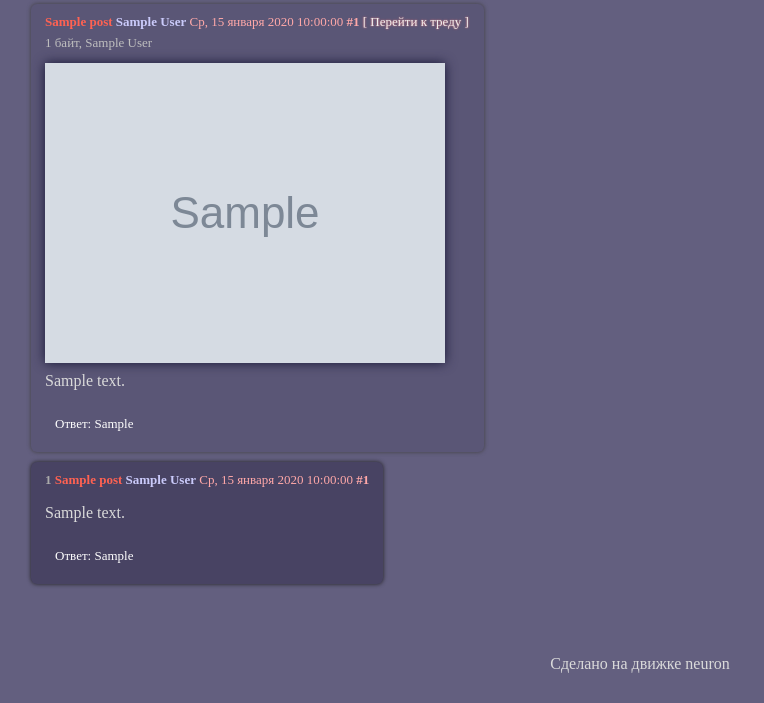
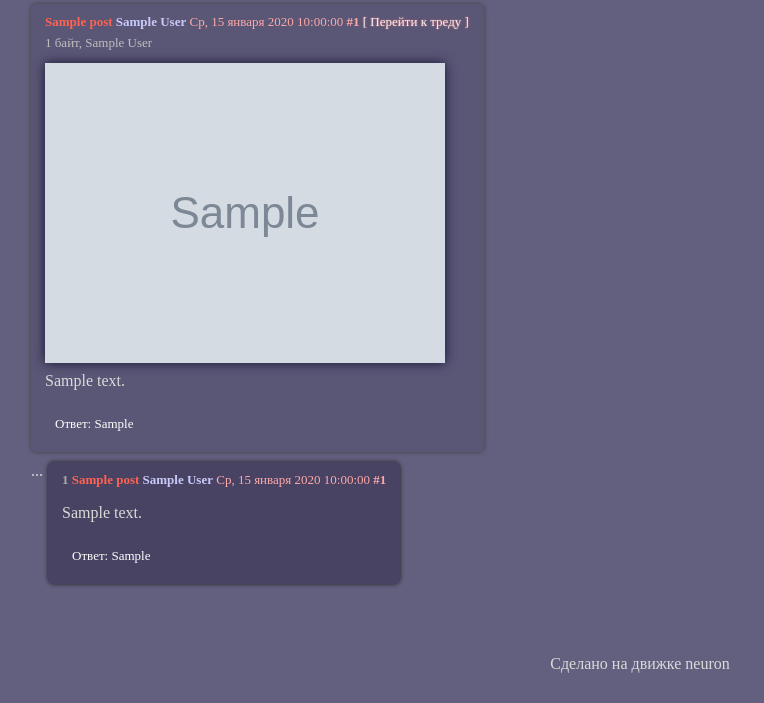
Before and after one commit to CyberpunkIsNotDead/neuron_engine, a Django app: template neuron_engine/templates/neuron_engine/board.html in a window 1280 px wide. Shown: the part 428-1131 px from the top of the page, without its empty margins (0-764 px from the left). Run offline with Django 3.2, Linux system fonts and the light colour scheme; tables that the repository leaves empty hold one stand-in row (values such as "Sample post"); the template is opened without the code that fills it: values that come from a table or form of the project are taken from there, most other values are stand-ins (such as "Sample title", 1, 10 or a date in 2020); grey boxes marked "Sample" are stand-in pictures; some libraries are stand-ins or nearby versions.

Commit message:
indent before replies

```diff
--- a/neuron_engine/static/neuron_engine/neutral.css
+++ b/neuron_engine/static/neuron_engine/neutral.css
@@ -121,8 +121,13 @@ box-shadow: 0px 0px 3px white;
 }
 
 .post_wrapper {
-display: block table;
+display: block;
 padding: 5px 5px;
+}
+
+.indent {
+float: left;
+margin: 0 5px 0 0;
 }
 
 .reply {
--- a/neuron_engine/templates/neuron_engine/board.html
+++ b/neuron_engine/templates/neuron_engine/board.html
@@ -58,6 +58,7 @@
     {% for inthread_counter, file_counter, reply_with_files, replies_to_post in replies_sets %}
       {% for post, files in reply_with_files.items %}
         <div class="post_wrapper">
+          <div class="indent">...</div>
           <div class="reply" id="{{ post.counter }}">
             <h2>
               <span class="post_counter">{{ inthread_counter }}</span>
--- a/neuron_engine/templates/neuron_engine/thread.html
+++ b/neuron_engine/templates/neuron_engine/thread.html
@@ -55,6 +55,7 @@
           {% for file_counter, reply_with_files, replies_to_post, inthread_counter in replies_sets %}
               {% for post, files in reply_with_files.items %}
               <div class="post_wrapper">
+                <div class="indent">...</div>
                 <div class="reply" id="{{ post.counter }}">
                   <h2>
                       <span class="post_counter">{{ inthread_counter }}</span>
```
